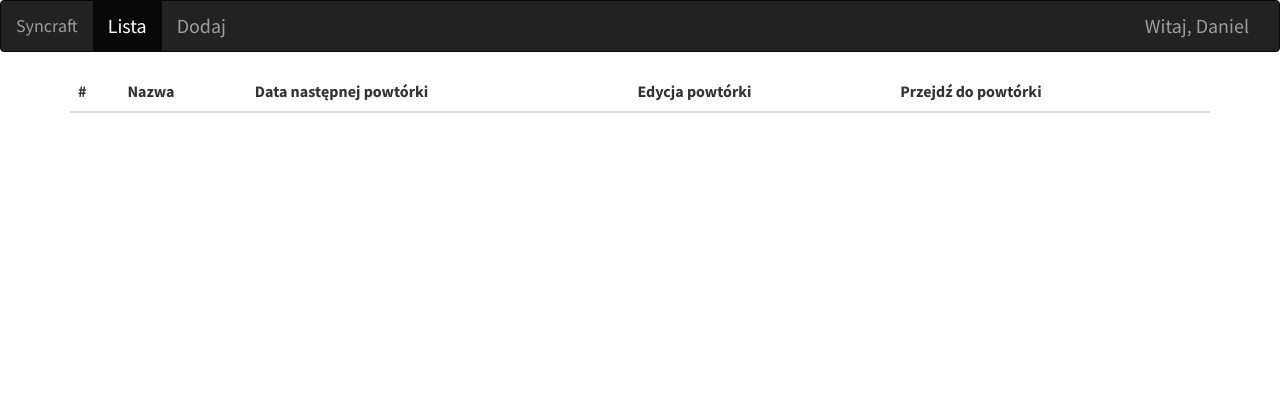
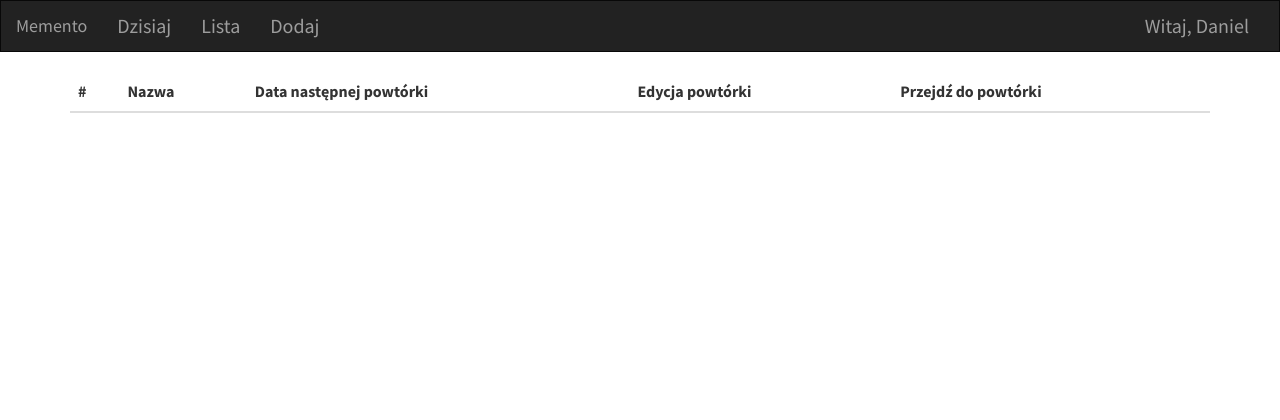
Before and after one commit to Himon-SYNCRAFT/memento, a Flask app: page / in a window 1280 px wide. Shown: the top 420 px of the page. Run offline with Flask 2, Linux system fonts and the light colour scheme; data that the repository does not hold is empty; some libraries are stand-ins or nearby versions.

Commit message:
Add list of all memento items.

```diff
--- a/memento/static/css/style.css
+++ b/memento/static/css/style.css
@@ -23,3 +23,7 @@ div.panel h3.panel-title {
 .likeabutton:active {
     border-color: ButtonShadow ButtonHighlight ButtonHighlight ButtonShadow;
 }
+
+.navbar {
+    border-radius: 0;
+}
--- a/memento/templates/layout.html
+++ b/memento/templates/layout.html
@@ -31,13 +31,14 @@
                     <span class="icon-bar"></span>
                     <span class="icon-bar"></span>
                 </button>
-                <a class="navbar-brand" href="#">Syncraft</a>
+                <a class="navbar-brand" href="#">Memento</a>
             </div>
 
             <!-- Collect the nav links, forms, and other content for toggling -->
             <div class="collapse navbar-collapse" id="bs-example-navbar-collapse-1">
                 <ul class="nav navbar-nav">
-                    <li class="active"><a href="{{url_for('get_memento_list')}}">Lista</a></li>
+                    <li><a href="{{url_for('get_memento_list')}}">Dzisiaj</a></li>
+                    <li><a href="{{url_for('all_memento_list')}}">Lista</a></li>
                     <li><a href="{{url_for('new_memento')}}">Dodaj</a></li>
                 </ul>
                 <ul class="nav navbar-nav navbar-right">
--- a/memento/templates/memento_list.html
+++ b/memento/templates/memento_list.html
@@ -20,7 +20,7 @@
             <td>{{ item.name }}</td>
             <td>{{ item.next_repetition_date }}</td>
             <td><a href="{{url_for('edit_memento', memento_id=item.id)}}">Edytuj&nbsp;<span class="glyphicon glyphicon-edit" aria-hidden="true"></span></a></td>
-            <td><a href="{{url_for('get_memento', memento_id=item.id)}}">Sprawdź&nbsp;<span class="glyphicon glyphicon-search" aria-hidden="true"></span></a></td>
+            <td><a href="{{url_for('get_memento', memento_id=item.id)}}">Powtórka&nbsp;<span class="glyphicon glyphicon-repeat" aria-hidden="true"></span></a></td>
         </tr>
         {% endfor %}
     </tbody>
--- a/memento/views.py
+++ b/memento/views.py
@@ -14,6 +14,11 @@ def get_memento_list():
 @app.route('/list/<int:year>/<int:month>/<int:day>')
 def get_memento_list_by_date(year, month=None, day=None):
     items = ['matma', 'programowanie']
+    return render_template('memento_list.html', items=enumerate(items, start=1))
+
+@app.route('/all')
+def all_memento_list():
+    items = MementoItem.query.all()
     return render_template('memento_list.html', items=enumerate(items, start=1))
 
 
```
